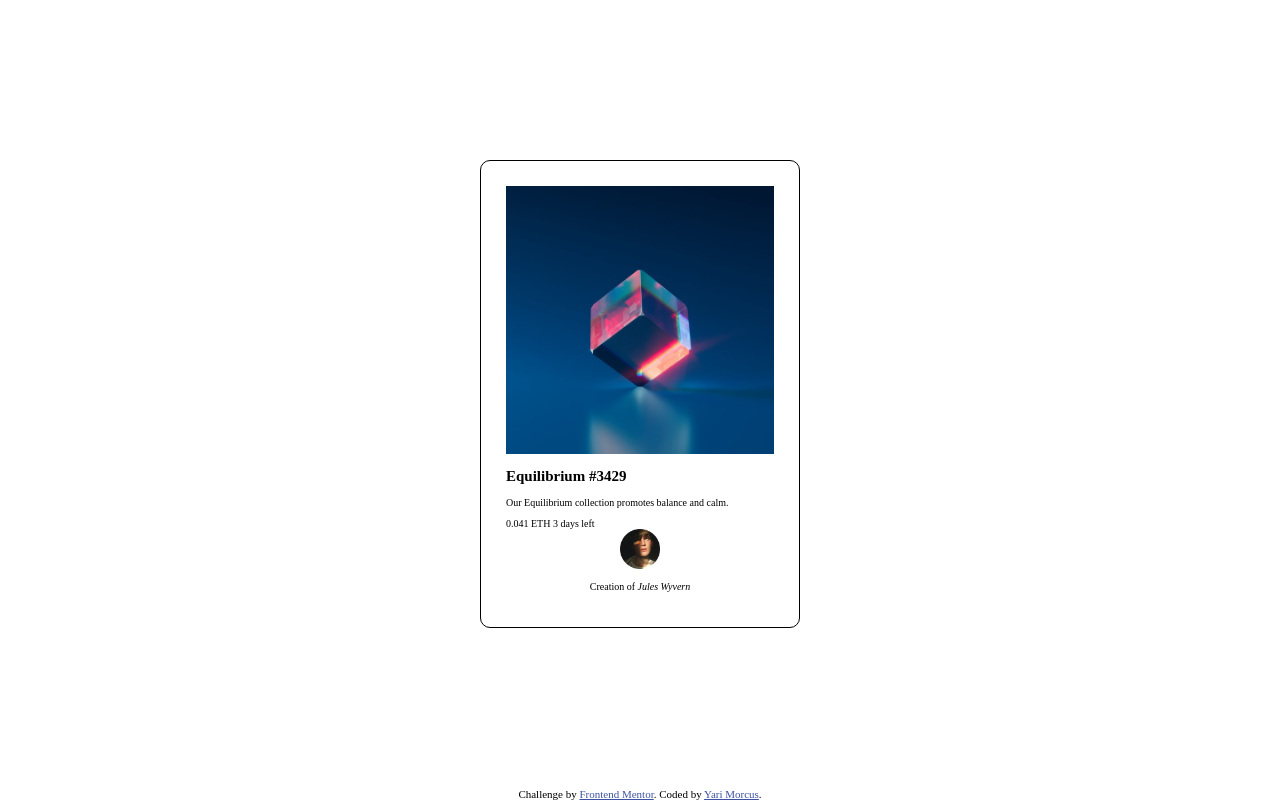
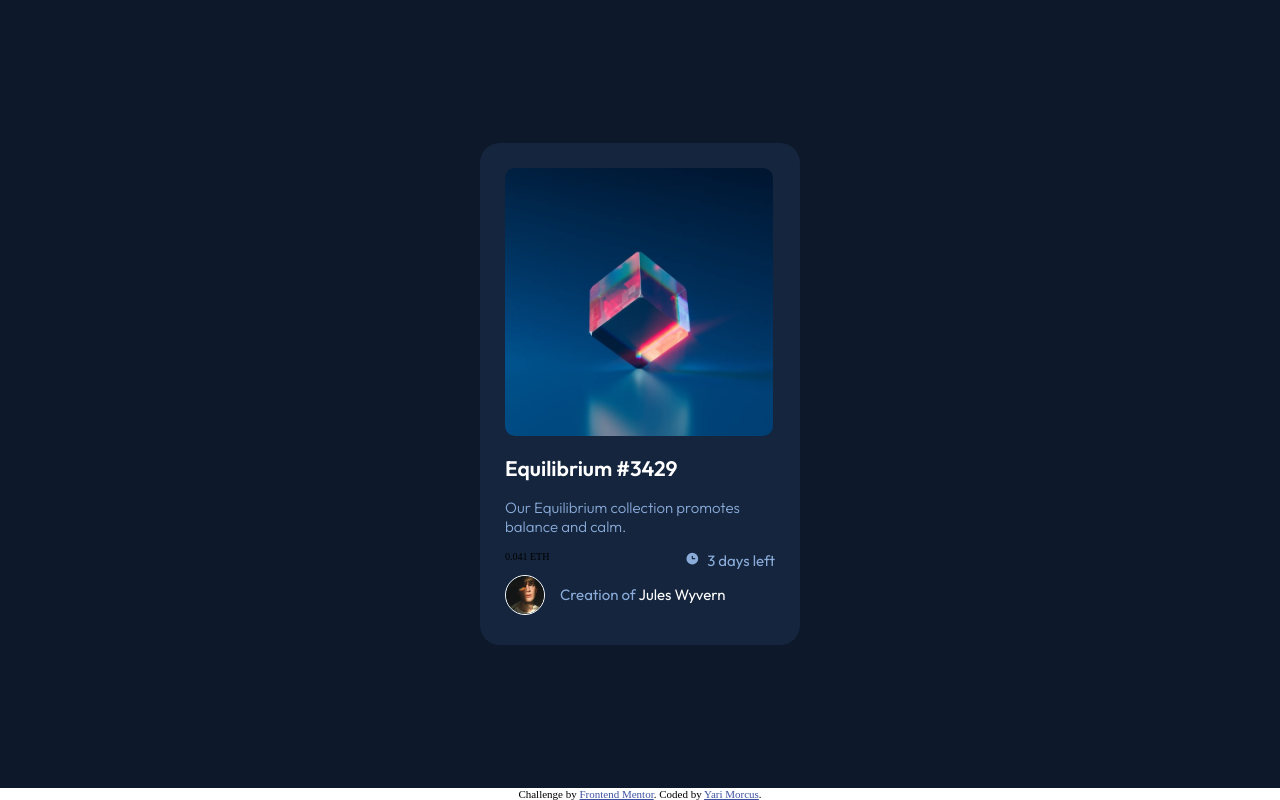
Before and after one commit to YariMorcus/nft-preview-card-component, a website: page index.html in a window 1280 px wide. Drawn offline with Linux system fonts and the light colour scheme.

Commit message:
Add styles to nft preview card component

```diff
--- a/scss/style.scss
+++ b/scss/style.scss
@@ -106,6 +106,15 @@ main {
     display: grid;
     place-items: center;
     flex: 1;
+    background-color: $dark-blue-main-bg;
+}
+
+/*------------------------------------------------------------------
+4. Utility classes
+*/
+
+.soft-blue-color {
+    color: $soft-blue;
 }
 
 /*------------------------------------------------------------------
@@ -114,13 +123,84 @@ main {
 
 .nft-component {
     padding: 2.5rem;
-    width: 320px;
-    border: 1px solid;
+    width: 32rem;
+    background-color: $dark-blue-card-bg;
+    border-radius: 2rem;
+}
+
+.nft-img {
     border-radius: 1rem;
 }
 
+.nft-content {
+    font-family: "outfit", sans-serif;
+    font-weight: 300;
+    font-size: 1.5rem;
+    @extend .soft-blue-color;
+}
+
+.nft-metadata {
+    display: grid;
+    grid-template-columns: repeat(2, 1fr);
+}
+
+.nft-time-left {
+    font-family: 'outfit';
+    font-size: 1.5rem;
+    text-align: right;
+    @extend .soft-blue-color;
+
+    &::before {
+        display: inline-block;
+        width: 3rem;
+        height: 1.5rem;
+        background: url(../images/icon-clock.svg) center/1.5rem no-repeat;
+        content: "";
+    }
+}
+
 .nft-component-footer {
-    text-align: center;
+    display: flex;
+    align-items: center;
+
+    &::after {
+        display: block;
+        clear: both;
+        content: "";
+    }
+}
+
+.nft-footer-img {
+    border: 1px solid $white;
+    border-radius: 100%;
+}
+
+.nft-footer-content {
+    margin-top: 0;
+    margin-bottom: 0;
+    padding-left: 1.5rem;
+    font-family: 'outfit', sans-serif;
+    font-size: 1.5rem;
+    color: $soft-blue;
+    line-height: 5rem;
+    text-align: left;
+}
+
+.author-name {
+    font-style: normal;
+    color: $white;
+}
+
+/*------------------------------------------------------------------
+6. Header
+    6.1 Headings
+*/
+
+.nft-title {
+    font-family: "outfit", sans-serif;
+    font-weight: 600;
+    font-size: 2.1rem;
+    color: $white;
 }
 
 /*------------------------------------------------------------------
@@ -128,7 +208,7 @@ main {
 */
 
 .attribution {
-    font-size: 11px;
+    font-size: 1.1rem;
     text-align: center;
 }
 
```
Also changed, not shown: css/style.css.
